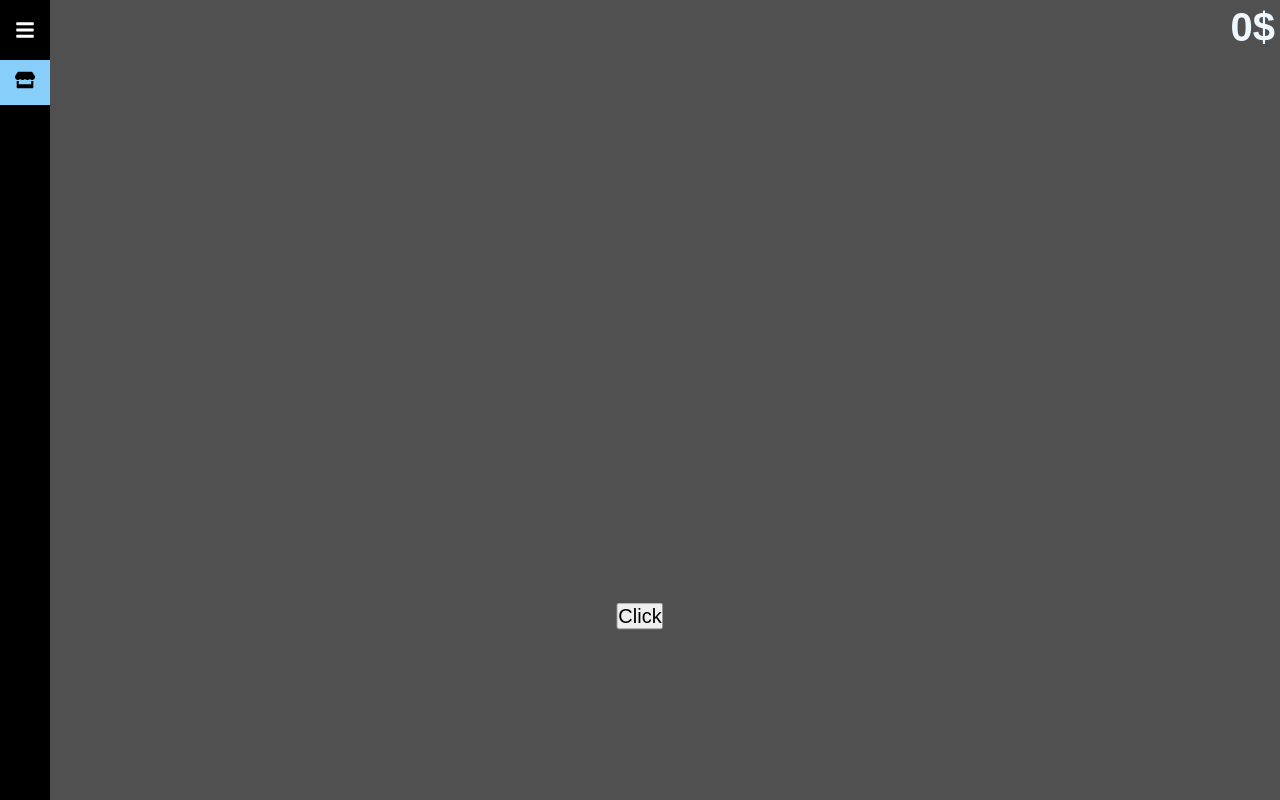
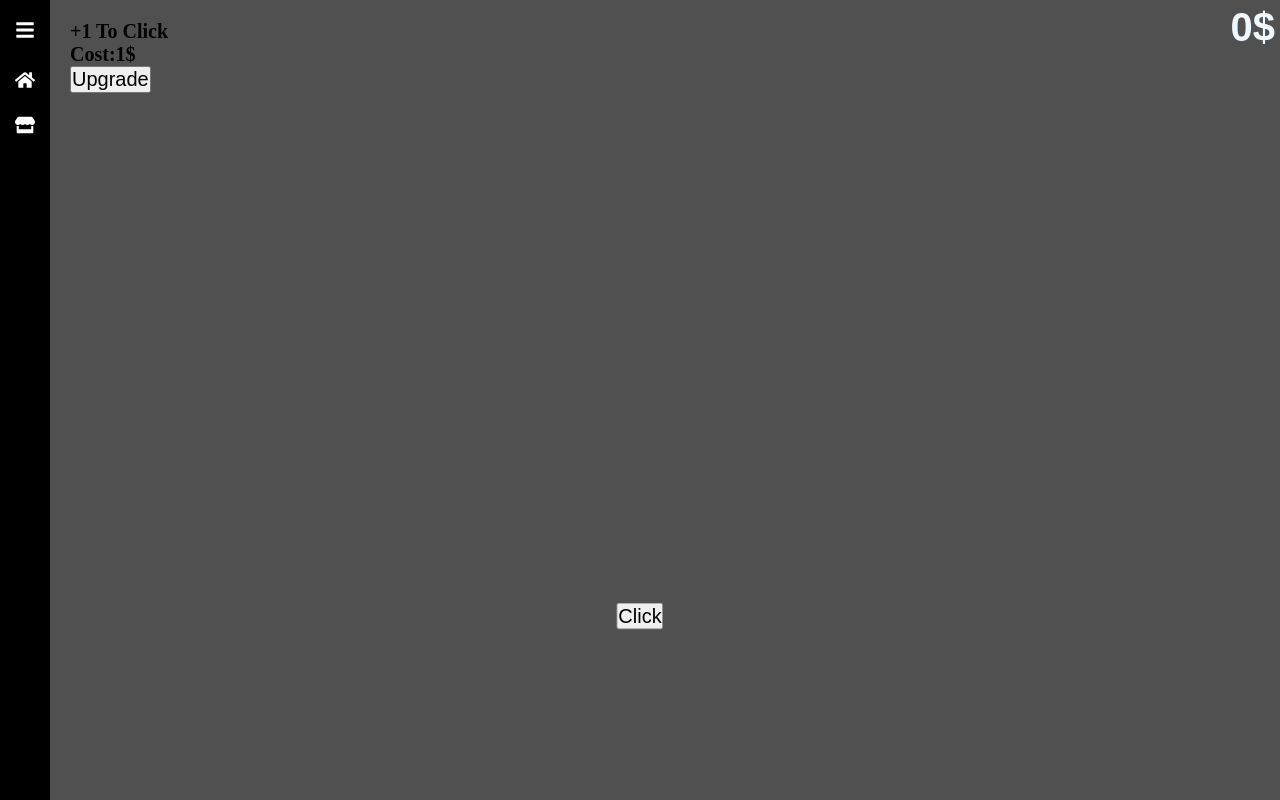
Before and after one commit to DorukAytekin07/ClickerGame, a React (Vite) app: page /store in a window 1280 px wide. Built offline with nearby package versions, Linux system fonts and the light colour scheme.

Commit message:
add store page to sidebar

```diff
--- a/src/Components/SideBar.jsx
+++ b/src/Components/SideBar.jsx
@@ -1,15 +1,21 @@
 import React, { useState } from 'react';
 import {
   FaBars,
+  FaHome,
   FaStore
 } from "react-icons/fa";
-import { NavLink } from 'react-router-dom';
+import { Link } from 'react-router-dom';
 
 
 const Sidebar = ({ children }) => {
   const [isOpen, setIsOpen] = useState(false);
   const toggle = () => setIsOpen(!isOpen);
   const menuItem = [
+    {
+      path: "/",
+      name: "Home",
+      icon: <FaHome />
+    },
     {
       path: "/store",
       name: "Store",
@@ -27,13 +33,14 @@ const Sidebar = ({ children }) => {
         </div>
         {
           menuItem.map((item, index) => (
-            <NavLink to={item.path} key={index} className="link" activeclassName="active">
+            <Link to={item.path} key={index} className="link" activeclassname="active">
               <div className="icon">{item.icon}</div>
               <div style={{ display: isOpen ? "block" : "none" }} className="link_text"><p>{item.name}</p></div>
-            </NavLink>
+            </Link>
           ))
         }
       </div>
+      <main>{children}</main>
     </div>
   );
 };
```
